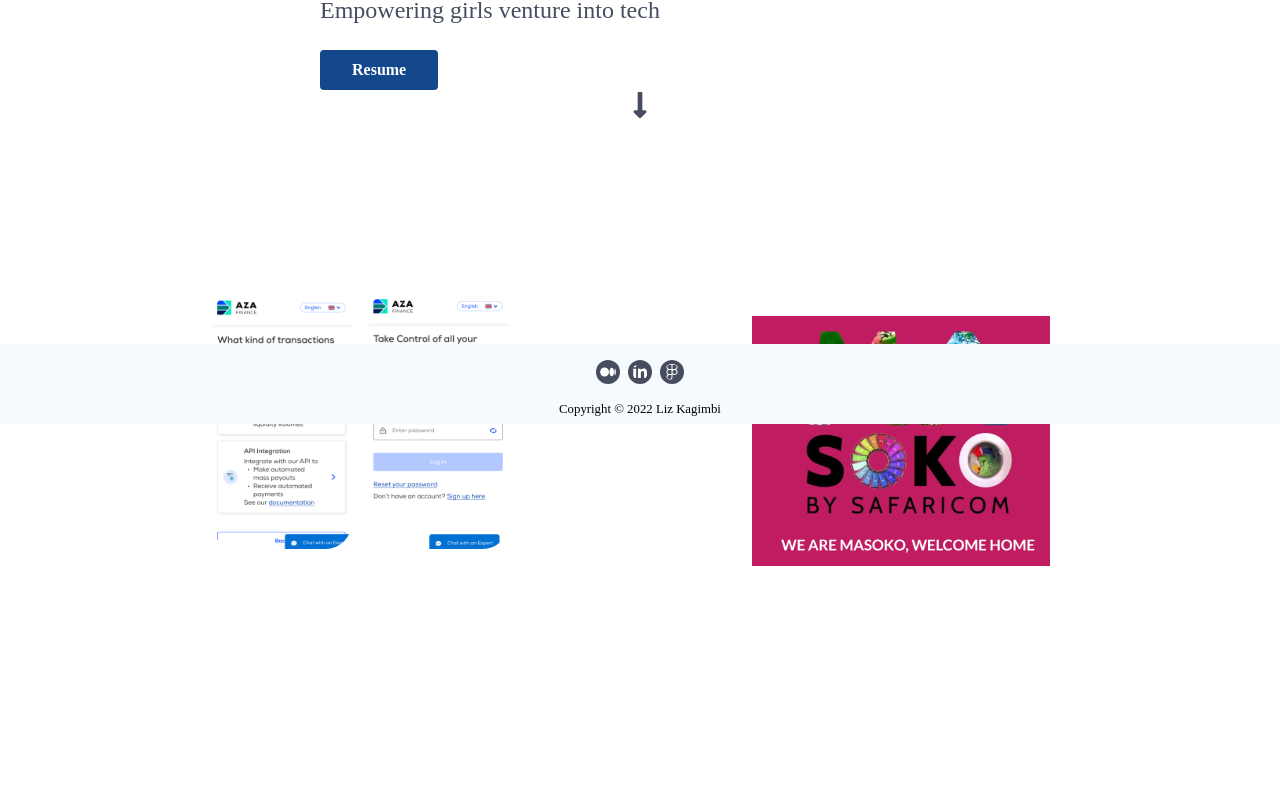
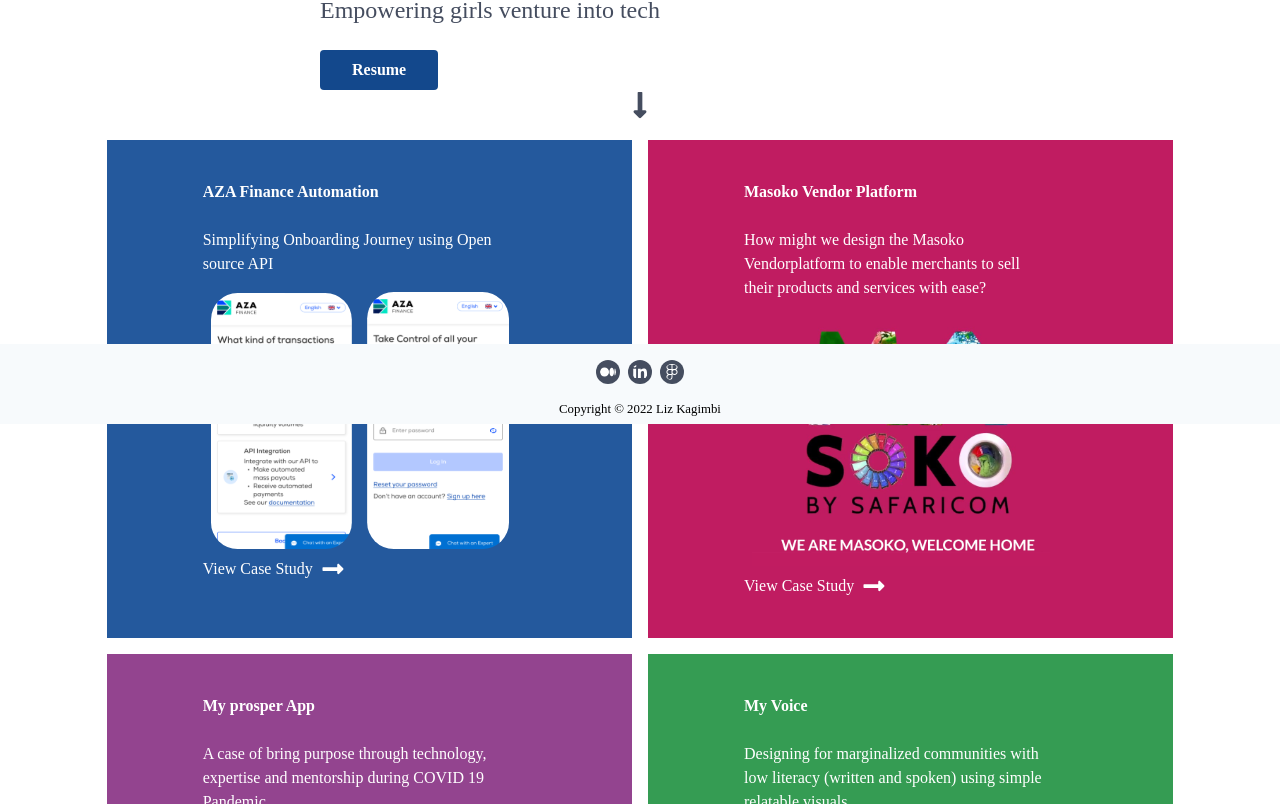
Before and after one commit to hunterachieng/Liz-website, a React (Create React App) app: page / in a window 1280 px wide. Shown: the part 376-1180 px from the top of the page. Built offline with nearby package versions, Linux system fonts and the light colour scheme.

Commit message:
change color

```diff
--- a/src/atoms/Work-Cases/index.jsx
+++ b/src/atoms/Work-Cases/index.jsx
@@ -3,7 +3,7 @@
 
 const WorkCases = ({imageUrl,heading,content, bgColor})=>{
     return(
-        <div className={`bg-${bgColor}  items-center`}>
+        <div className={`${bgColor}  items-center`}>
         <div className={`w-7/12 text-white  flex flex-col text-left my-10 mx-24 sm:w-10/12 sm:mx-4 xsm:w-10/12 xsm:mx-4 md:w-10/12 md:mx-4`}>
             <h1 className="font-bold" >{heading}</h1>
             <br/>
--- a/src/components/Work/index.jsx
+++ b/src/components/Work/index.jsx
@@ -12,7 +12,7 @@
       heading: "AZA Finance Automation",
       content: "Simplifying Onboarding Journey using Open source API",
       imageUrl: automation,
-      backgroundColor:"cardBlue"
+      backgroundColor:"bg-cardBlue"
     },
     {
         id:2,
@@ -20,21 +20,21 @@
       content:
         "How might we design the Masoko Vendorplatform to enable merchants to sell their products and services with ease?",
       imageUrl: masoko,
-      backgroundColor:"cardPink"
+      backgroundColor:"bg-cardPink"
     },
     {
         id:3,
         heading:"My prosper App",
         content:"A case of bring purpose through technology, expertise and mentorship during COVID 19 Pandemic",
         imageUrl:prosper,
-        backgroundColor:"cardPurple"
+        backgroundColor:"bg-cardPurple"
     },
     {
         id:4,
         heading:"My Voice",
         content:"Designing for marginalized communities with low literacy (written and spoken) using simple relatable visuals",
         imageUrl:voice,
-        backgroundColor:"cardGreen"
+        backgroundColor:"bg-cardGreen"
     }
   ];
   return (
```
